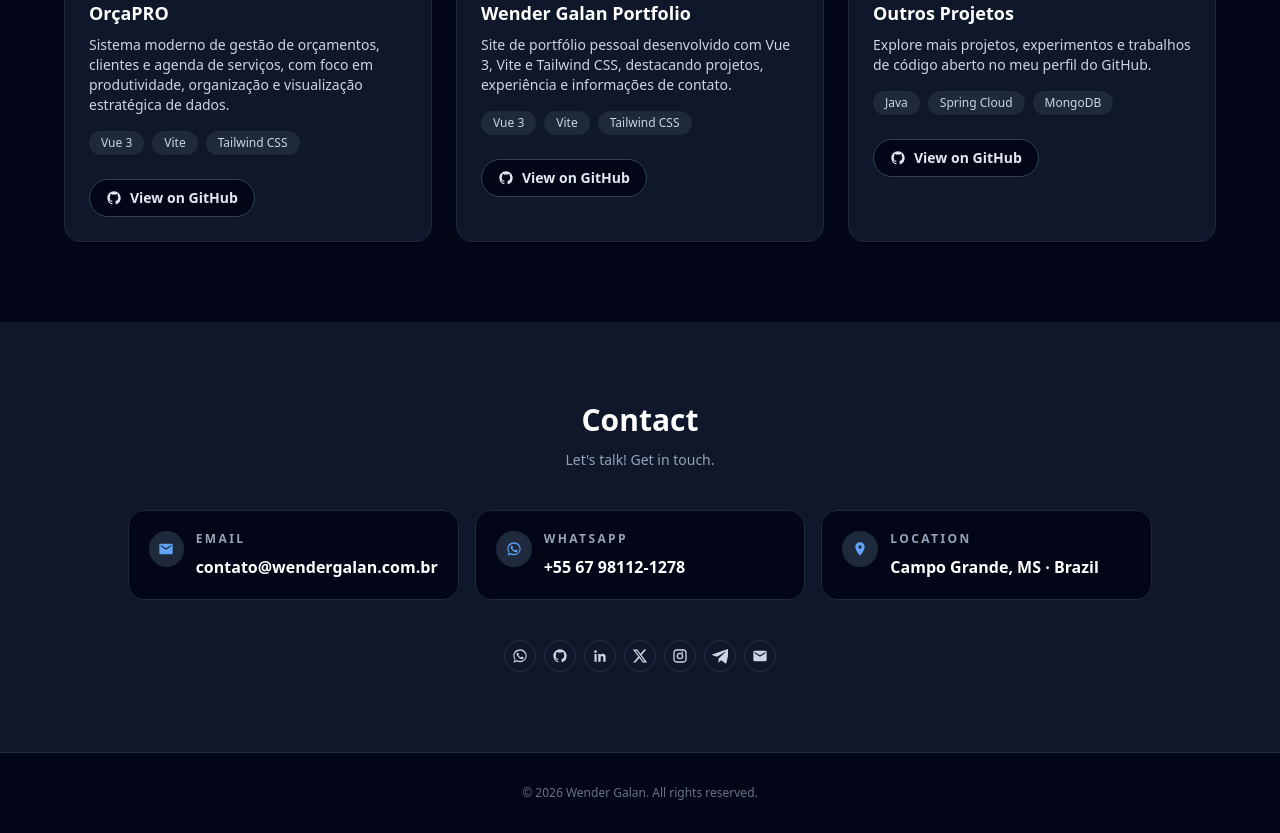
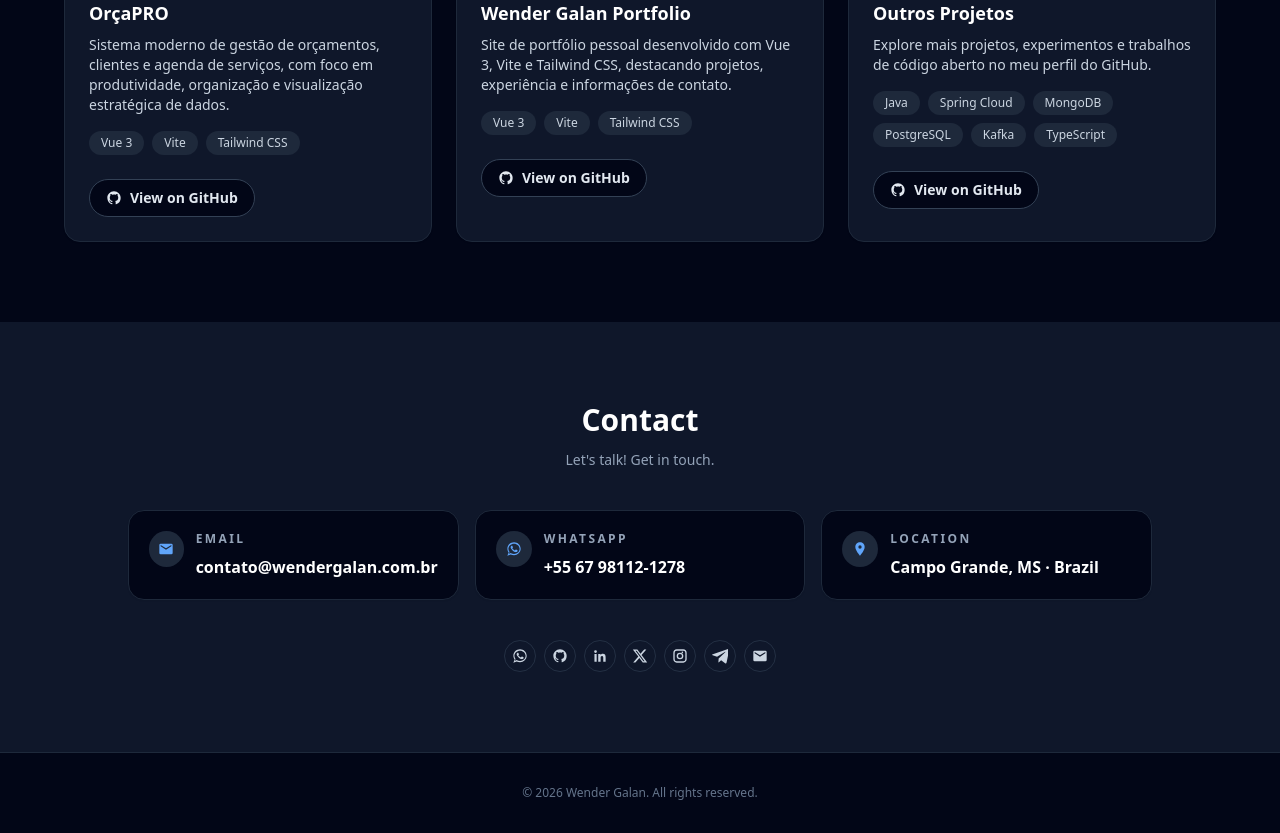
Before and after one commit to WenderGalan/WenderGalan.github.io, a Vue app: page / in a window 1280 px wide. Shown: the part 3600-4433 px from the top of the page. Built offline with nearby package versions, Linux system fonts and the light colour scheme.

Commit message:
fix: update technologies list for Outros Projetos

```diff
--- a/src/data/projects.ts
+++ b/src/data/projects.ts
@@ -25,7 +25,7 @@ export const projects: Project[] = [
     name: 'Outros Projetos',
     description: 'Explore mais projetos, experimentos e trabalhos de código aberto no meu perfil do GitHub.\n',
     image: 'https://images.unsplash.com/photo-1515879218367-8466d910aaa4?auto=format&fit=crop&w=900&q=80',
-    technologies: ['Java', 'Spring Cloud', 'MongoDB'],
+    technologies: ['Java', 'Spring Cloud', 'MongoDB', 'PostgreSQL', 'Kafka', 'TypeScript'],
     githubUrl: 'https://github.com/WenderGalan'
   }
 ];
```
Also changed, not shown: public/wender.jpeg.
